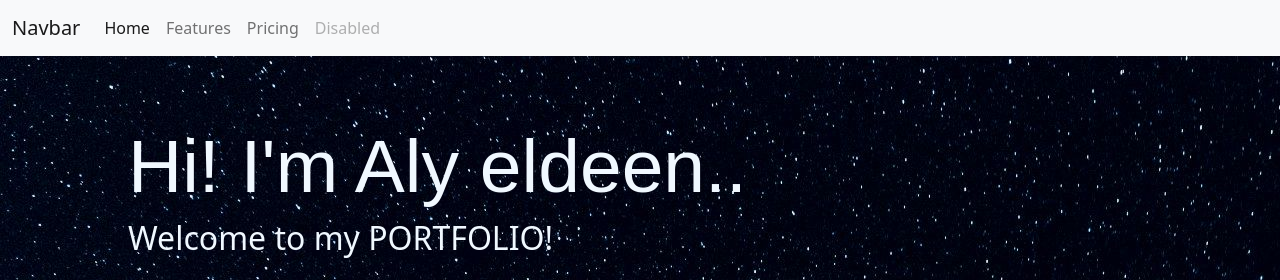
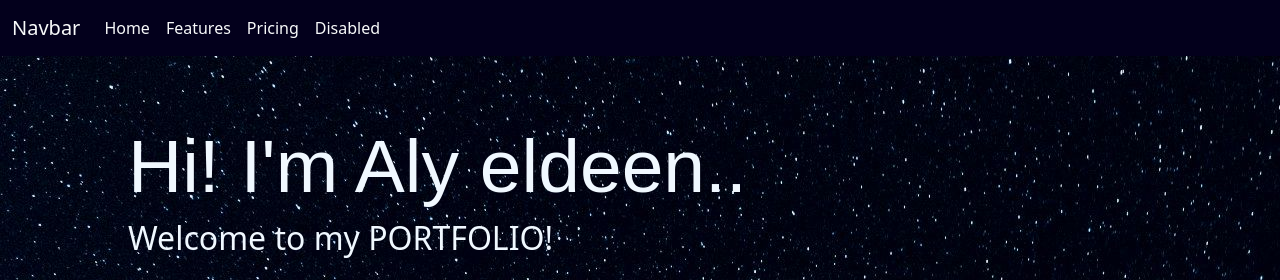
Before and after one commit to AlyEl-deen/my-portfolio, a plain HTML site: page index.html in a window 1280 px wide. Shown: the top 280 px of the page. Drawn offline with nearby package versions, Linux system fonts and the light colour scheme.

Commit message:
changing navbar background color and opacity and text color

```diff
--- a/index.html
+++ b/index.html
@@ -11,25 +11,25 @@
 <body>
     <!-- Navbar -->
     <section class="nav-bar">
-        <nav class="navbar navbar-expand-lg bg-light">
+        <nav class="navbar navbar-expand-lg">
             <div class="container-fluid">
-              <a class="navbar-brand" href="#">Navbar</a>
+              <a class="navbar-brand text-light" href="#">Navbar</a>
               <button class="navbar-toggler" type="button" data-bs-toggle="collapse" data-bs-target="#navbarNav" aria-controls="navbarNav" aria-expanded="false" aria-label="Toggle navigation">
                 <span class="navbar-toggler-icon"></span>
               </button>
               <div class="collapse navbar-collapse" id="navbarNav">
                 <ul class="navbar-nav">
                   <li class="nav-item">
-                    <a class="nav-link active" aria-current="page" href="#">Home</a>
+                    <a class="nav-link active text-light" aria-current="page" href="#">Home</a>
                   </li>
                   <li class="nav-item">
-                    <a class="nav-link" href="#">Features</a>
+                    <a class="nav-link text-light" href="#">Features</a>
                   </li>
                   <li class="nav-item">
-                    <a class="nav-link" href="#">Pricing</a>
+                    <a class="nav-link text-light" href="#">Pricing</a>
                   </li>
                   <li class="nav-item">
-                    <a class="nav-link disabled">Disabled</a>
+                    <a class="nav-link disabled text-light">Disabled</a>
                   </li>
                 </ul>
               </div>
--- a/main.css
+++ b/main.css
@@ -7,6 +7,11 @@ h1{
 
 h2{
     color: aliceblue;
+}
+
+.navbar{
+    background: #03001C;
+    animation: opacity 3s forwards;
 }
 
 #Div2-h2{
@@ -24,7 +29,7 @@ h2{
 
 .headers{
     height: 50%;
-    width: 70%;
+    width: 60%;
    /*  background-color: blue; */
     animation-duration: 4s;
     animation-delay: 6s;
@@ -65,7 +70,7 @@ h2{
 
 @keyframes moveRightToLeft {
     0% {
-     left: 100%;
+     left: 40%;
      opacity: 10%;
     }
      100% {
```
